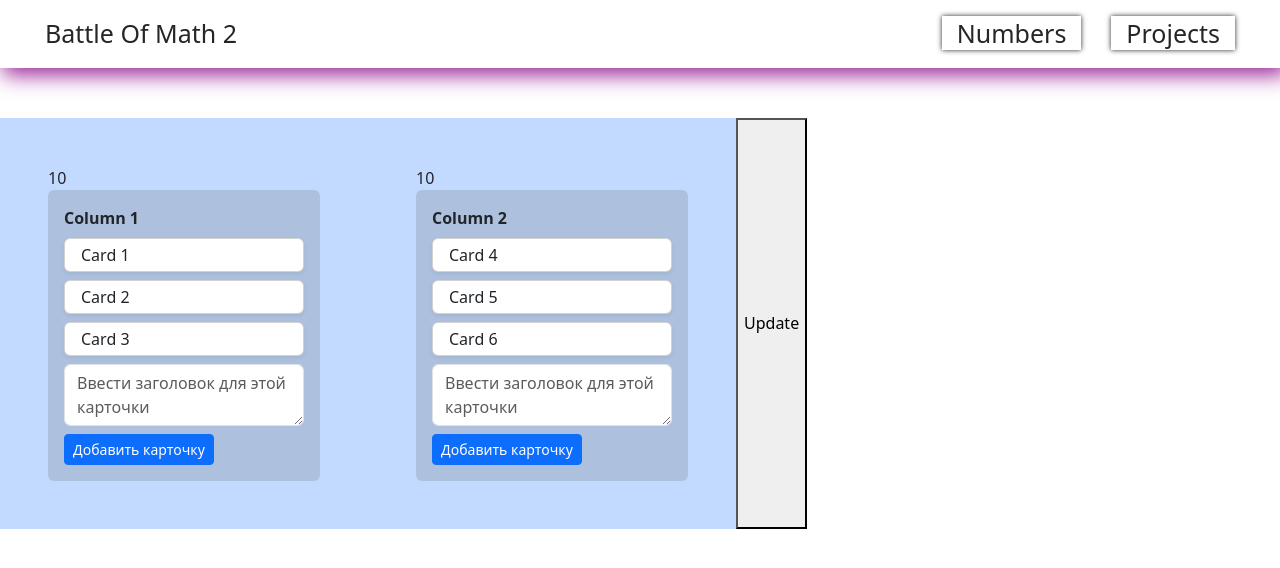
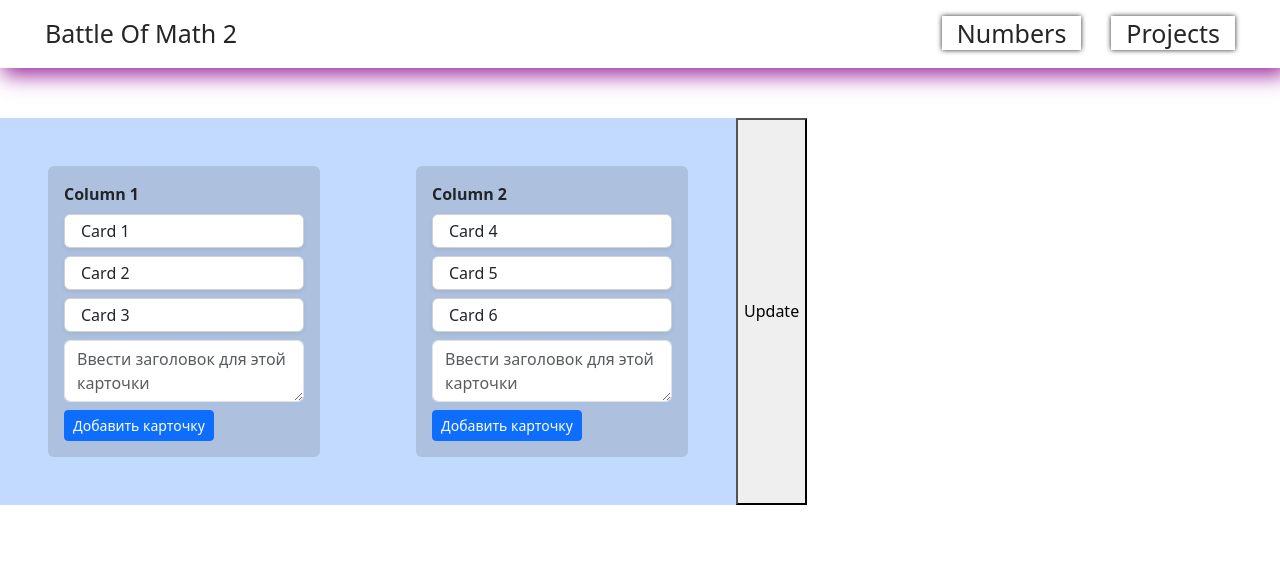
Before and after one commit to kuanyshoteu/react_tutorial, a React (Create React App) app: page / in a window 1280 px wide. Shown: the top 568 px of the page. Built offline with nearby package versions, Linux system fonts and the light colour scheme; no server answers.

Commit message:
Context hook

```diff
--- a/src/App.js
+++ b/src/App.js
@@ -8,31 +8,32 @@ import 'bootstrap/dist/css/bootstrap.min.css'
 import data from './components/data';
 import React from 'react';
 
+export const ManagerContext = React.createContext(null);
 function App() {
 
     let [countId, setCountId] = React.useState(10)
+    let [columnsData, setcolumnsData] = React.useState(
+        {data: data})
+    let [cardNameModal, setCardNameModal] = React.useState("Yo")
 
-    let [columnsData, setcolumnsData] = React.useState({data: data})
+    let [randomuser, setRandomUser] = React.useState({})
+    React.useEffect(() => {
+        fetch('https://randomuser.me/api/', {
+            method:"GET"
+        }).then( response => response.json()).then(a => {
+            console.log(a)
+            setRandomUser(a)
+        })
+    }, [columnsData, countId])
     return (
-        <React.Fragment>
+        <ManagerContext.Provider value={setCardNameModal}>
             <div id='mainScreen'>
                 <Header />
-                <Trello columnsData={columnsData} setcolumnsData={setcolumnsData} countId={countId} setCountId={setCountId}/>
+                <Trello  columnsData={columnsData} setcolumnsData={setcolumnsData} countId={countId} setCountId={setCountId}/>
                 <Task></Task>
             </div>
-            <Modal />
-        </React.Fragment>
+            <Modal cardNameModal={cardNameModal} />
+        </ManagerContext.Provider>
     )
 }
-
-
-function Hundred(){
-    var buttons = []
-    for(var i = 0; i < 100; i++){
-        var button = <button className='menuLink'>Privet + {i}</button>
-        buttons.push(button)
-    }
-    return buttons
-}
-
 export default App;
--- a/src/components/Cards.js
+++ b/src/components/Cards.js
@@ -1,5 +1,7 @@
 import React from 'react';
-function ColumnCards({cardsData}){
+import { ManagerContext } from "../App";
+
+function ColumnCards({setCardNameModal, cardsData}){
     return (
         <React.Fragment>
             {
@@ -12,6 +14,14 @@ function ColumnCards({cardsData}){
 }
 
 function Card({cardObject}){
+    const setCardNameModal2 = React.useContext(ManagerContext);
+    function show_modal(){
+        setCardNameModal2(cardObject.name)
+        let modal = document.getElementById('modalScreen')
+        let main = document.getElementById('mainScreen')
+        modal.classList.remove('hidden')
+        main.classList.add('blur-in')
+    }
     return(
     <div onClick={show_modal} id={cardObject.id} onDragStart={drag} draggable="true" className="ticket my-2">
         <div className="card bg-white py-1 px-3 shadow-sm rounded">
@@ -20,12 +30,7 @@ function Card({cardObject}){
     </div>
     )
 }
-function show_modal(){
-    let modal = document.getElementById('modalScreen')
-    let main = document.getElementById('mainScreen')
-    modal.classList.remove('hidden')
-    main.classList.add('blur-in')
-}
+
 function drag(ev){
     ev.dataTransfer.setData("text", ev.target.id);
     console.log(ev.dataTransfer)
--- a/src/components/Columns.js
+++ b/src/components/Columns.js
@@ -1,15 +1,12 @@
 import ColumnCards from './Cards';
 import React from 'react';
 
-function Trello({columnsData, setcolumnsData, countId, setCountId}){
+function Trello({setCardNameModal, columnsData, setcolumnsData, countId, setCountId}){
 
-    async function addColumn(ev){
-        ev.preventDefault()
-        console.log('')
-        console.log('run')
-        await setcolumnsData(function (oldData) {
-            console.log('setcolumnsData', oldData)
-            let dataArray = oldData.data
+    function addColumn(ev){
+        setcolumnsData(function (oldDataObject) {
+            console.log('setcolumnsData', oldDataObject)
+            let dataArray = oldDataObject.data
             let newId = dataArray.length + 1
             dataArray.push(
                 {
@@ -19,12 +16,10 @@ function Trello({columnsData, setcolumnsData, countId, setCountId}){
                 }
             )
             return {
-                ...oldData,
+                ...oldDataObject,
                 data: dataArray
             }
         })
-        console.log('endrun')
-        console.log('')
 
     }
     return (
@@ -41,7 +36,7 @@ function Trello({columnsData, setcolumnsData, countId, setCountId}){
     )
 }
 
-function Column({columnObject, countId, setCountId}){
+function Column({setCardNameModal, columnObject, countId, setCountId}){
     let [cardsArray, setData] = React.useState(columnObject.cards)
 
     function addCard(ev){
@@ -62,7 +57,6 @@ function Column({columnObject, countId, setCountId}){
     }
     return (
     <div onDrop={drop} onDragOver={allowDrop} className="parentDrop horiz-scroll p-5 bg-primary bg-opacity-25">
-        {countId}
         <div id={columnObject.id} className="parentDrop column rounded bg-secondary bg-opacity-25 p-3">
             <b className='siblingDrop'>{columnObject.name}</b>
             <div className='allowDrop' >
--- a/src/components/Modal.js
+++ b/src/components/Modal.js
@@ -1,7 +1,5 @@
-
-
 import React from 'react';
-export default function Modal(){
+export default function Modal({cardNameModal}){
     function hide_modal(event){
         if(event.target.id === "modalScreen" || event.target.id === "closeIcon"){
             let modal = document.getElementById('modalScreen')
@@ -15,6 +13,7 @@ export default function Modal(){
             <div className='modalBox'>
                 <a id='closeIcon' onClick={hide_modal} className='closeIcon'>x</a>
                 <button className='btn btn-primary'>It works</button>
+                {cardNameModal}
             </div>
         </div>
     )
--- a/src/index.js
+++ b/src/index.js
@@ -6,8 +6,9 @@ import reportWebVitals from './reportWebVitals';
 
 const root = ReactDOM.createRoot(document.getElementById('root'));
 root.render(
-
-    <App />
+    <React.StrictMode>
+        <App />
+    </React.StrictMode>
 );
 
 // If you want to start measuring performance in your app, pass a function
```
